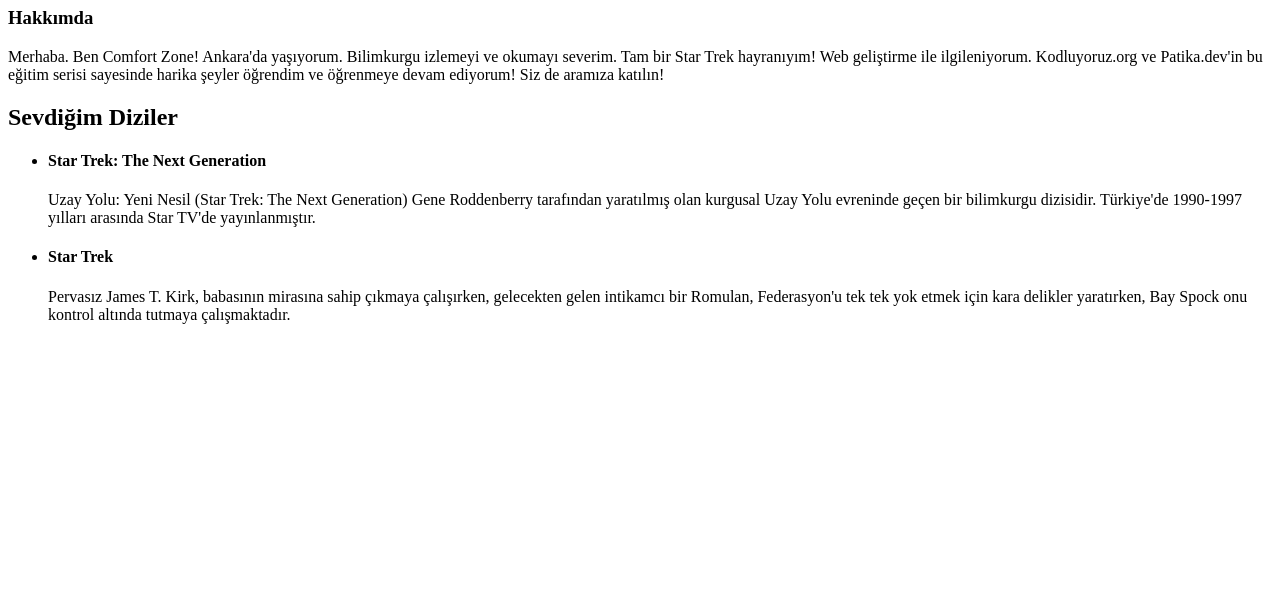
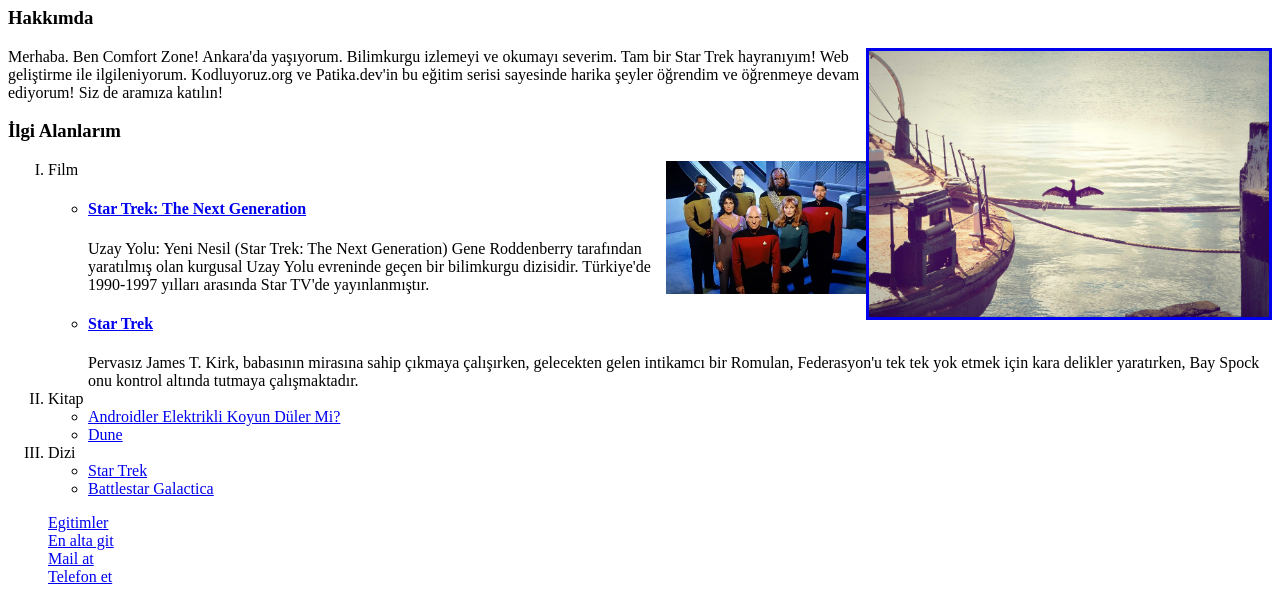
Before and after one commit to comfortz0ne/kodluyoruz-front-end, a plain HTML site: page Site1/index.html in a window 1280 px wide. Shown: the part 73-675 px from the top of the page. Drawn offline with Linux system fonts and the light colour scheme.

Commit message:
ilgi alanlarım fimler, kitaplar, diziler olarak eklendi. Hepsi birer liste içinde imbd ve goodreads' e linklenmiş biçimde mevcut.

```diff
--- a/Site1/index.html
+++ b/Site1/index.html
@@ -7,17 +7,94 @@
 <body>
     <h1>Comfort Zone</h1>
     <h3>Hakkımda</h3>
+    <!-- This image downloaded from lorem picsum https://fastly.picsum.photos/id/50/4608/3072.jpg?hmac=E6WgCk6MBOyuRjW4bypT6y-tFXyWQfC_LjIBYPUspxE -->
+     <a href="https://fastly.picsum.photos/id/50/4608/3072.jpg?hmac=E6WgCk6MBOyuRjW4bypT6y-tFXyWQfC_LjIBYPUspxE" target="_blank">
+        <img src="img/50-4608x3072bird.jpg" alt="bird_in the_harbour" title="bird in the harbour" width="400" align="right" border="3">
+     </a>
     <p>Merhaba. Ben Comfort Zone! Ankara'da yaşıyorum. Bilimkurgu izlemeyi ve okumayı severim. Tam bir Star Trek hayranıyım! Web geliştirme ile ilgileniyorum. Kodluyoruz.org ve Patika.dev'in bu eğitim serisi sayesinde harika şeyler öğrendim ve öğrenmeye devam ediyorum! Siz de aramıza katılın!</p>
 
-    <h2>Sevdiğim Diziler</h2>
-    <ul>
-    <li><h4>Star Trek: The Next Generation</h4></li>
+    <h3>İlgi Alanlarım</h3>
+    <ol type="I">
+        <li>
+            Film
+             <img src="img/star_trek_the_next_generation.webp" alt="star_trek_the_next_generation" title="star_trek_the_next_generation" style="width: 200px;" align=right>
+            <ul style="list-style-type:circle">
+            <li>
+                <h4>
+                    <a href="https://www.imdb.com/title/tt0092455/">
+                        Star Trek: The Next Generation
+                    </a>
+                </h4>
+            </li>
 
-    Uzay Yolu: Yeni Nesil (Star Trek: The Next Generation) Gene Roddenberry tarafından yaratılmış olan kurgusal Uzay Yolu evreninde geçen bir bilimkurgu dizisidir. Türkiye'de 1990-1997 yılları arasında Star TV'de yayınlanmıştır.
+            Uzay Yolu: Yeni Nesil (Star Trek: The Next Generation) Gene Roddenberry tarafından yaratılmış olan kurgusal Uzay Yolu evreninde geçen bir bilimkurgu dizisidir. Türkiye'de 1990-1997 yılları arasında Star TV'de yayınlanmıştır.
 
-    <li><h4>Star Trek</h4></li>
+            <li>
+                <h4>
+                    <a href="https://www.imdb.com/title/tt0796366/">
+                        Star Trek
+                    </a>
+                </h4>
+            </li>
 
-    Pervasız James T. Kirk, babasının mirasına sahip çıkmaya çalışırken, gelecekten gelen intikamcı bir Romulan, Federasyon'u tek tek yok etmek için kara delikler yaratırken, Bay Spock onu kontrol altında tutmaya çalışmaktadır.
+            Pervasız James T. Kirk, babasının mirasına sahip çıkmaya çalışırken, gelecekten gelen intikamcı bir Romulan, Federasyon'u tek tek yok etmek için kara delikler yaratırken, Bay Spock onu kontrol altında tutmaya çalışmaktadır.
+            </ul>
+        </li>
+        <li>
+            Kitap
+            <ul style="list-style-type: circle;">
+                <li>
+                    <a href="https://www.goodreads.com/book/show/20638501-androidler-elektrikli-koyun-d-ler-mi">
+                        Androidler Elektrikli Koyun Düler Mi?
+                    </a>
+                </li>
+                <li>
+                    <a href="https://www.goodreads.com/book/show/44767458-dune">
+                         Dune
+                    </a>
+                </li>
+            </ul>
+        </li>
+        <li>
+            Dizi
+            <ul style="list-style-type: circle;">
+                <li>
+                    <a href="https://www.imdb.com/title/tt0060028/">
+                        Star Trek
+                    </a>
+                </li>
+                <li>
+                    <a href="https://www.imdb.com/title/tt0407362/">
+                        Battlestar Galactica
+                    </a>
+                </li>
+            </ul>
+        </li>
+
+    </ol>
+
+    <ul style="list-style-type: none;">
+        <li>
+            <a href="egitim.html">
+                Egitimler
+            </a>
+        </li>
+        <li>
+            <a href="#footer">
+                En alta git
+            </a>
+        </li>
+        <li>
+            <a href="mailto:blank@blank.org">
+                Mail at
+            </a>
+        </li>
+        <li>
+            <a href="tel:04123453326">
+                Telefon et
+            </a>
+        </li>
     </ul>
+    <h1 id="footer">En alt kısım</h1>
 </body>
 </html>
```
Also changed, not shown: Site1/egitim.html (added, +27 -0 lines), Site1/img/50-4608x3072bird.jpg (added), Site1/img/star_trek_the_next_generation.webp (added).
